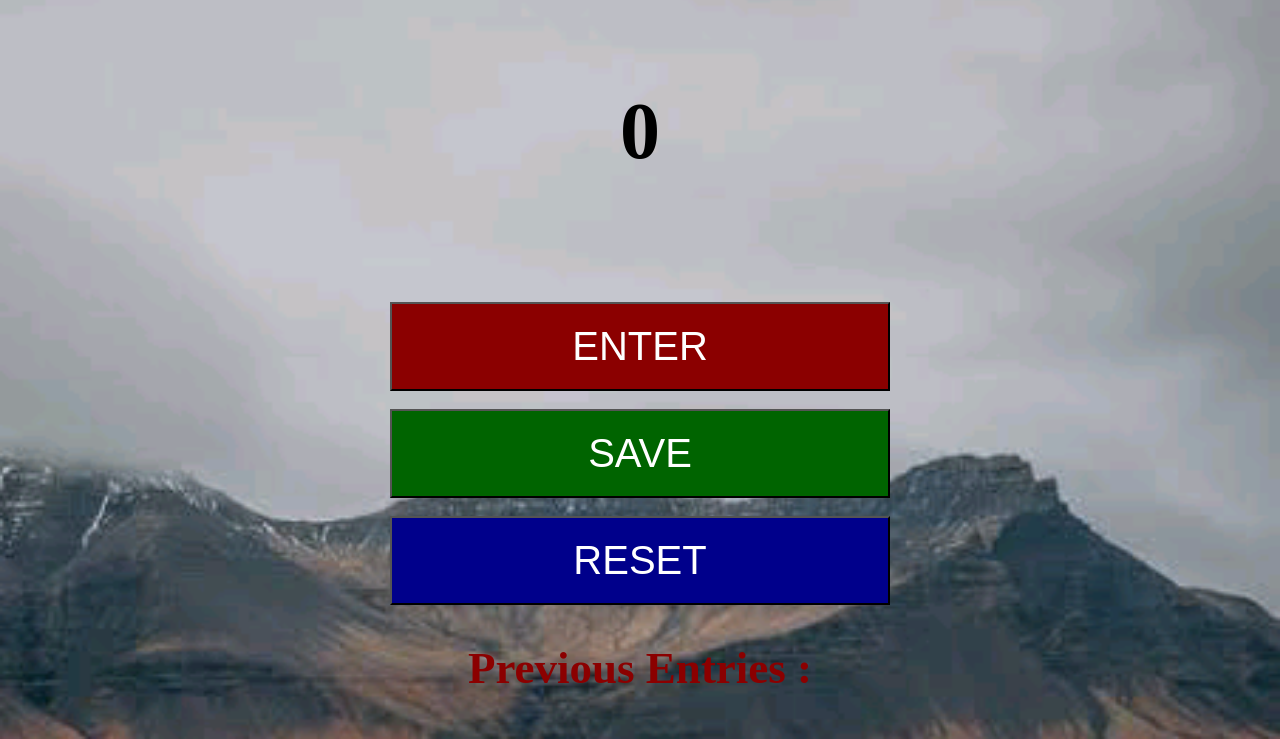
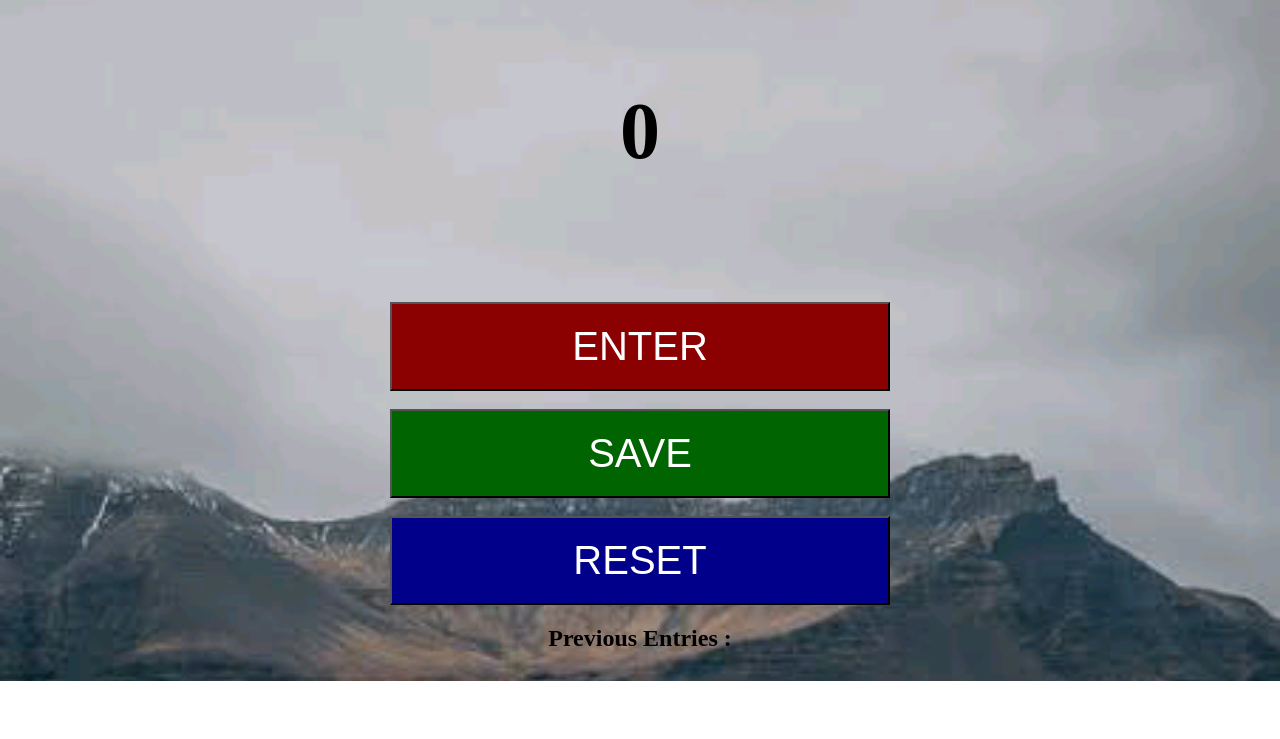
Before and after one commit to Highshirt99/People_Counter_App, a plain HTML site: page index.html in a window 1280 px wide. Shown: the part 119-858 px from the top of the page. After the commit the page ends 800 px from the top, so only its background shows below. Drawn offline with Linux system fonts and the light colour scheme.

Commit message:
Update index.html

```diff
--- a/index.html
+++ b/index.html
@@ -72,8 +72,6 @@ button{
 
 button#save{background-color: darkgreen;}
 button#reset{background-color: darkblue;}
-.container h2,.container h3{font-size: 45px;}
-.container h2{color: darkred;}
 
 
 </style>
```
